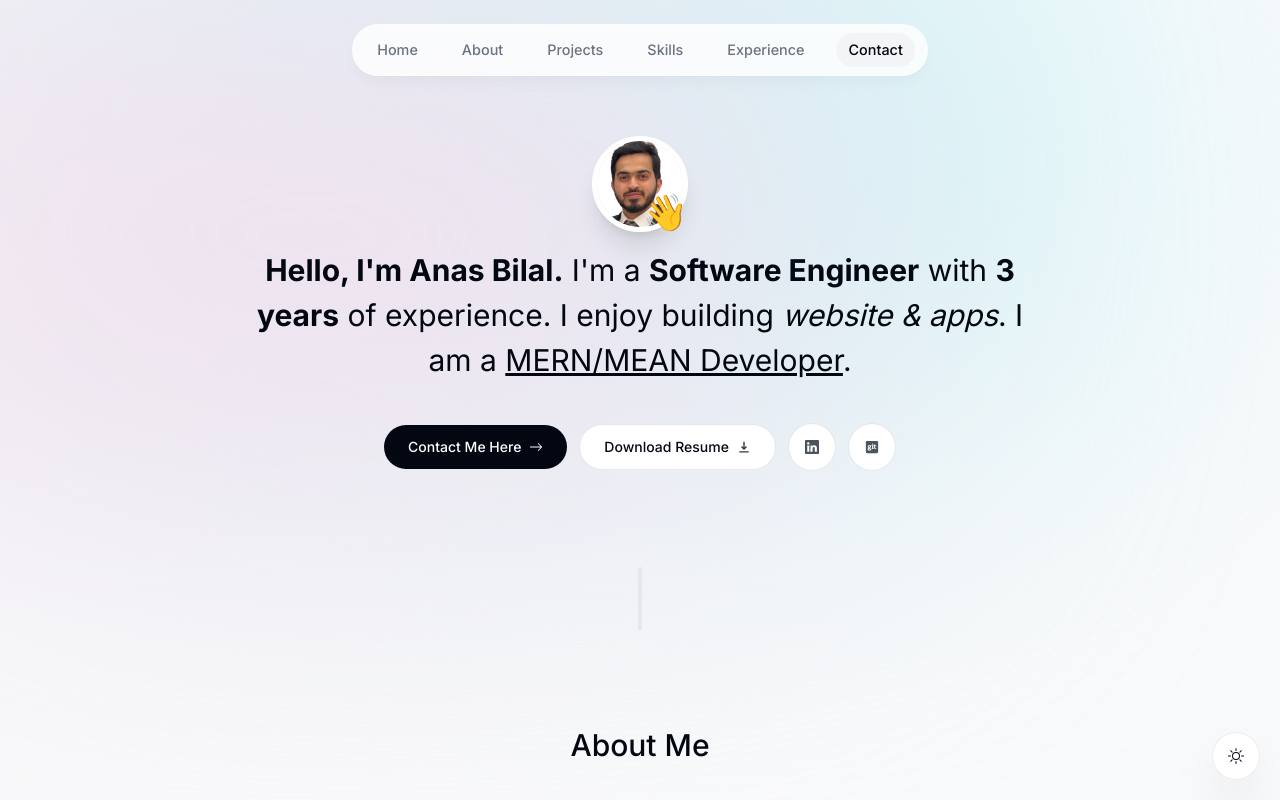
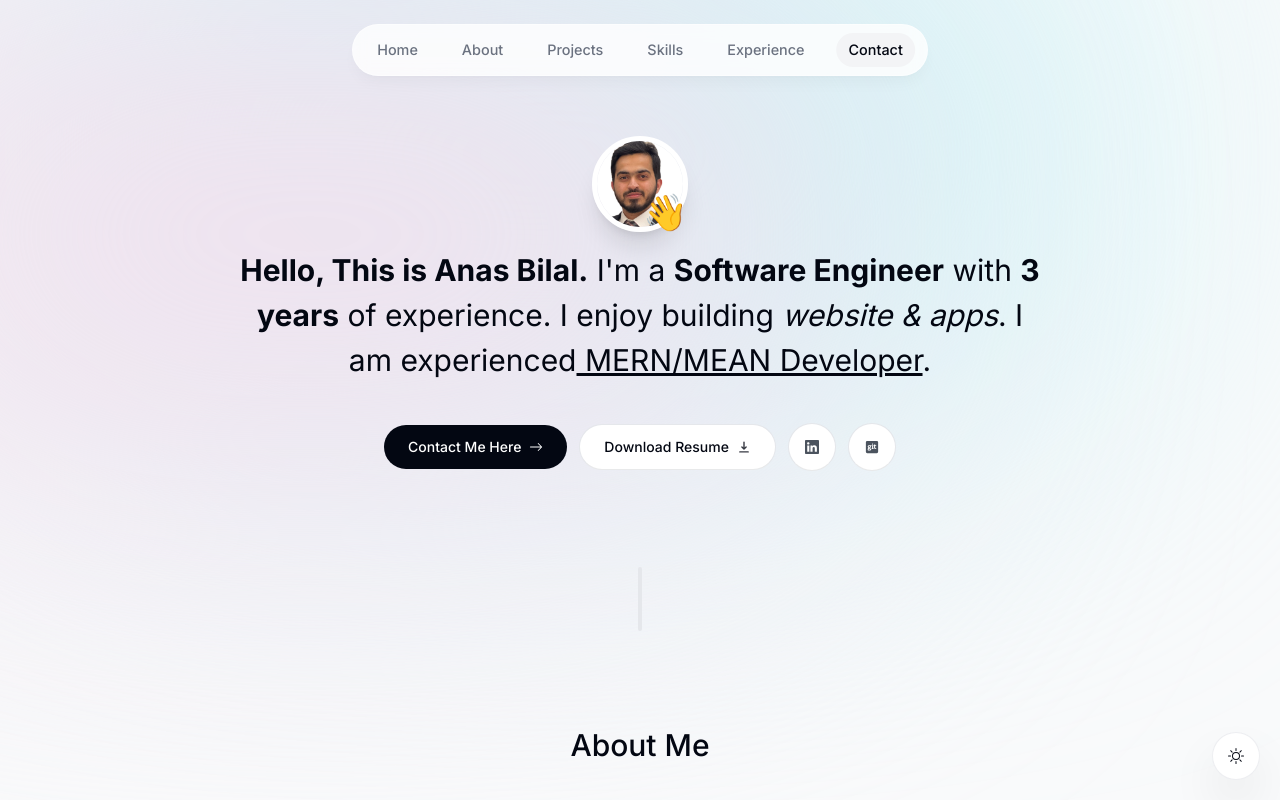
Before and after one commit to AnasBilal123/portfolio-website, a Next.js app: page / in a window 1280 px wide. Shown: the top 800 px of the page. Built offline with nearby package versions, Linux system fonts and the light colour scheme; no server answers.

Commit message:
Changes in Intro

```diff
--- a/components/Intro.tsx
+++ b/components/Intro.tsx
@@ -60,10 +60,11 @@ export default function Intro() {
         initial={{ opacity: 0, y: 100 }}
         animate={{ opacity: 1, y: 0 }}
       >
-        <span className="font-bold">Hello, I'm Anas Bilal.</span> I'm a{" "}
+        <span className="font-bold">Hello, This is Anas Bilal.</span> I'm a{" "}
         <span className="font-bold">Software Engineer</span> with{" "}
         <span className="font-bold">3 years</span> of experience. I enjoy
-        building <span className="italic">website & apps</span>. I am a{" "}
+        building <span className="italic">website & apps</span>. I am
+        experienced
         <span className="underline"> MERN/MEAN Developer</span>.
       </motion.h1>
 
```
